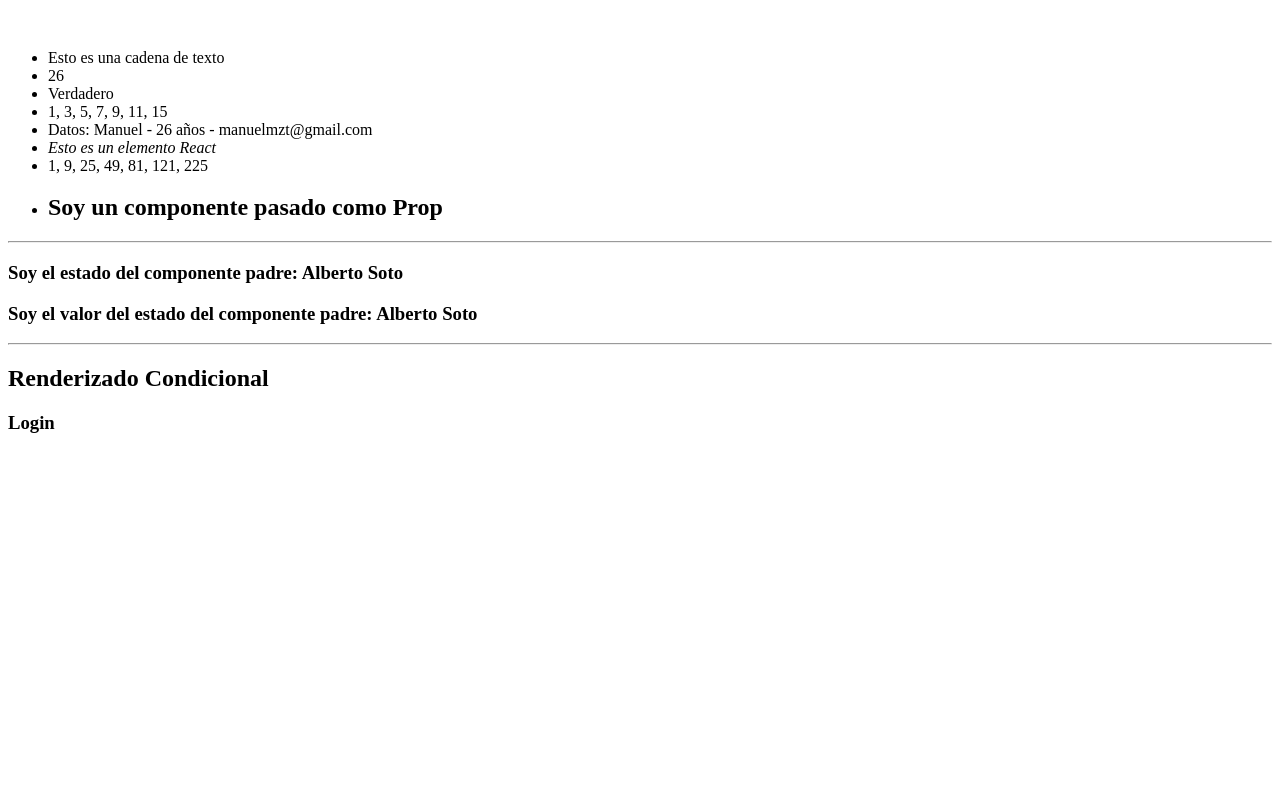
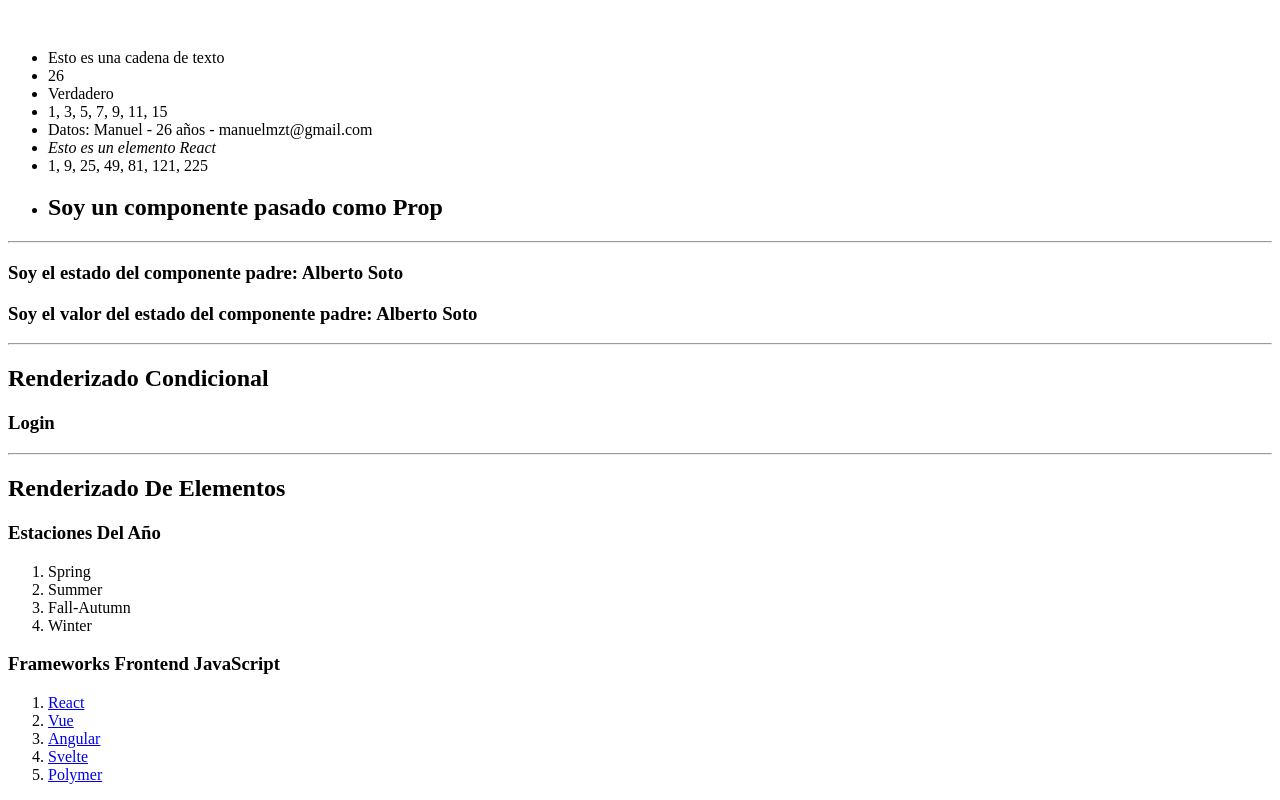
Before and after one commit to manuellpz/WebCourses, a React (Vite) app in the folder curso-react/: page / in a window 1280 px wide. Shown: the part 273-1073 px from the top of the page. Before the commit the page ends 800 px from the top, so only its background shows below. Built offline with nearby package versions, Linux system fonts and the light colour scheme.

Commit message:
Renderizado de Elementos

```diff
--- a/curso-react/src/App.jsx
+++ b/curso-react/src/App.jsx
@@ -3,6 +3,7 @@ import Componente from "./Components/Componente";
 import Propiedades from "./Components/Propiedades";
 import Estado from './Components/Estado';
 import RenderizadoCondicional from "./Components/RenderizadoCondicional";
+import RenderizadoElementos from "./Components/RenderizadoElementos";
 
 function App() {
   const stations = ["Spring", "Summer", "Fall / Autumn", "Winter"];
@@ -31,6 +32,8 @@ function App() {
       <Estado />
       <hr />
       <RenderizadoCondicional />
+      <hr />
+      <RenderizadoElementos />
     </>
   );
 }
--- /dev/null
+++ b/curso-react/src/Components/RenderizadoElementos.jsx
@@ -0,0 +1,40 @@
+import React,{Component} from "react";
+import data from "../helpers/data.json"
+
+const Lista = (props) => {
+   return (
+      <li key={props.fr.id}>
+         <a href={props.fr.web} target="_blank">{props.fr.name}</a>
+      </li>
+   )
+}
+
+class RenderizadoElementos extends Component {
+   constructor(props) {
+      super(props);
+      this.state = {
+         seasons:["Spring","Summer","Fall-Autumn","Winter"]
+      }
+   }
+   render() {
+      return (
+         <div>
+            <h2>Renderizado De Elementos</h2>
+            <h3>Estaciones Del Año</h3>
+            <ol>
+               {
+                  this.state.seasons.map((s,index) => <li key={index}>{s}</li>)
+               }
+            </ol>
+            <h3>Frameworks Frontend JavaScript</h3>
+            <ol>
+               {
+                  data.frameworks.map((d,index) => <Lista key={index} fr={d}/>)
+               }
+            </ol>
+         </div>
+      )
+   }
+}
+
+export default RenderizadoElementos;
--- /dev/null
+++ b/curso-react/src/helpers/data.json
@@ -0,0 +1,29 @@
+{
+   "frameworks":[
+      {
+         "id":1,
+         "name":"React",
+         "web":"https://reactjs.org"
+      },
+      {
+         "id":2,
+         "name":"Vue",
+         "web":"https://vuejs.org"
+      },
+      {
+         "id":3,
+         "name":"Angular",
+         "web":"https://angular.io"
+      },
+      {
+         "id":4,
+         "name":"Svelte",
+         "web":"https://svelte.dev"
+      },
+      {
+         "id":5,
+         "name":"Polymer",
+         "web":"https://www.polymer-project.org"
+      }
+   ]
+}
```
